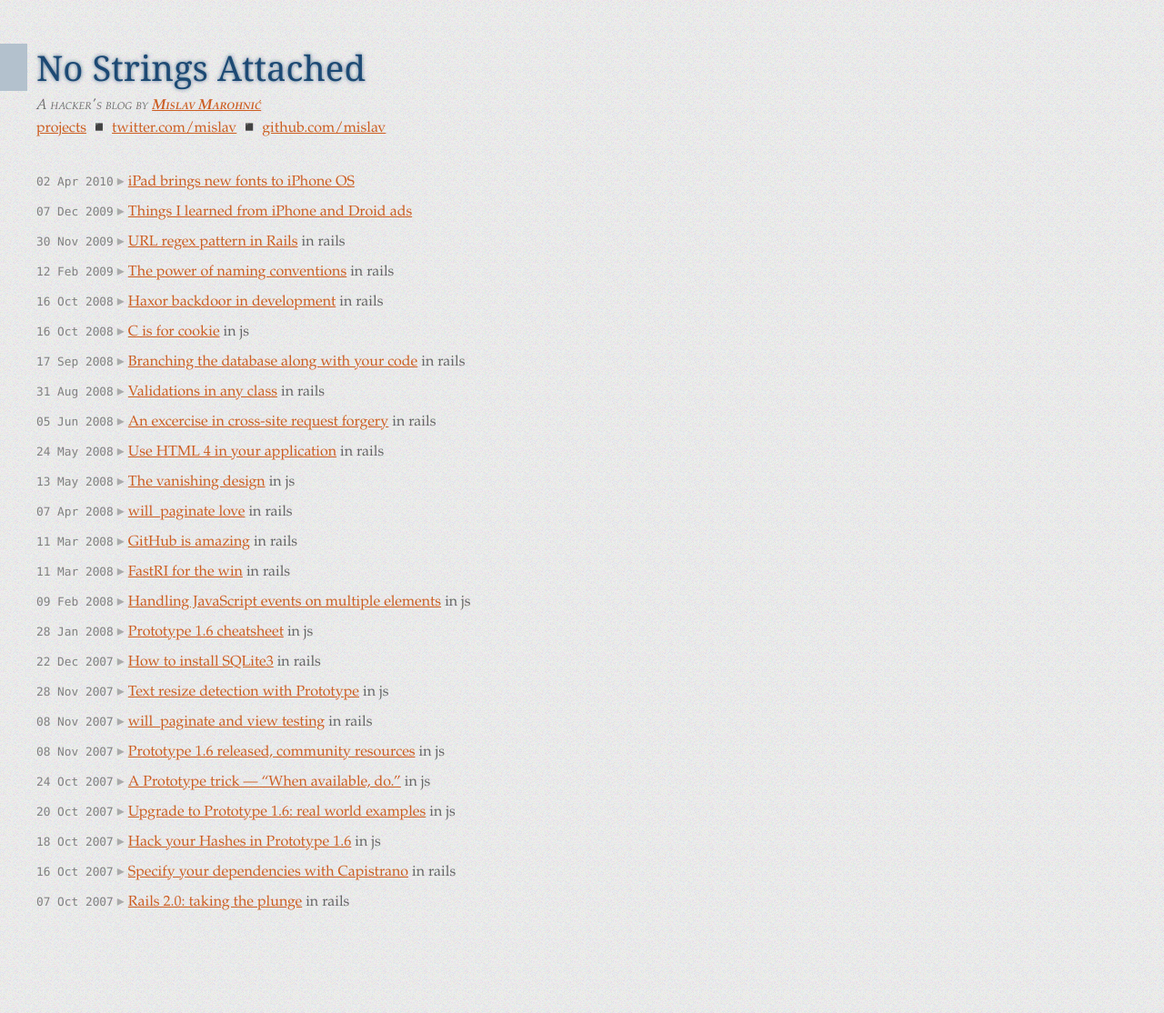
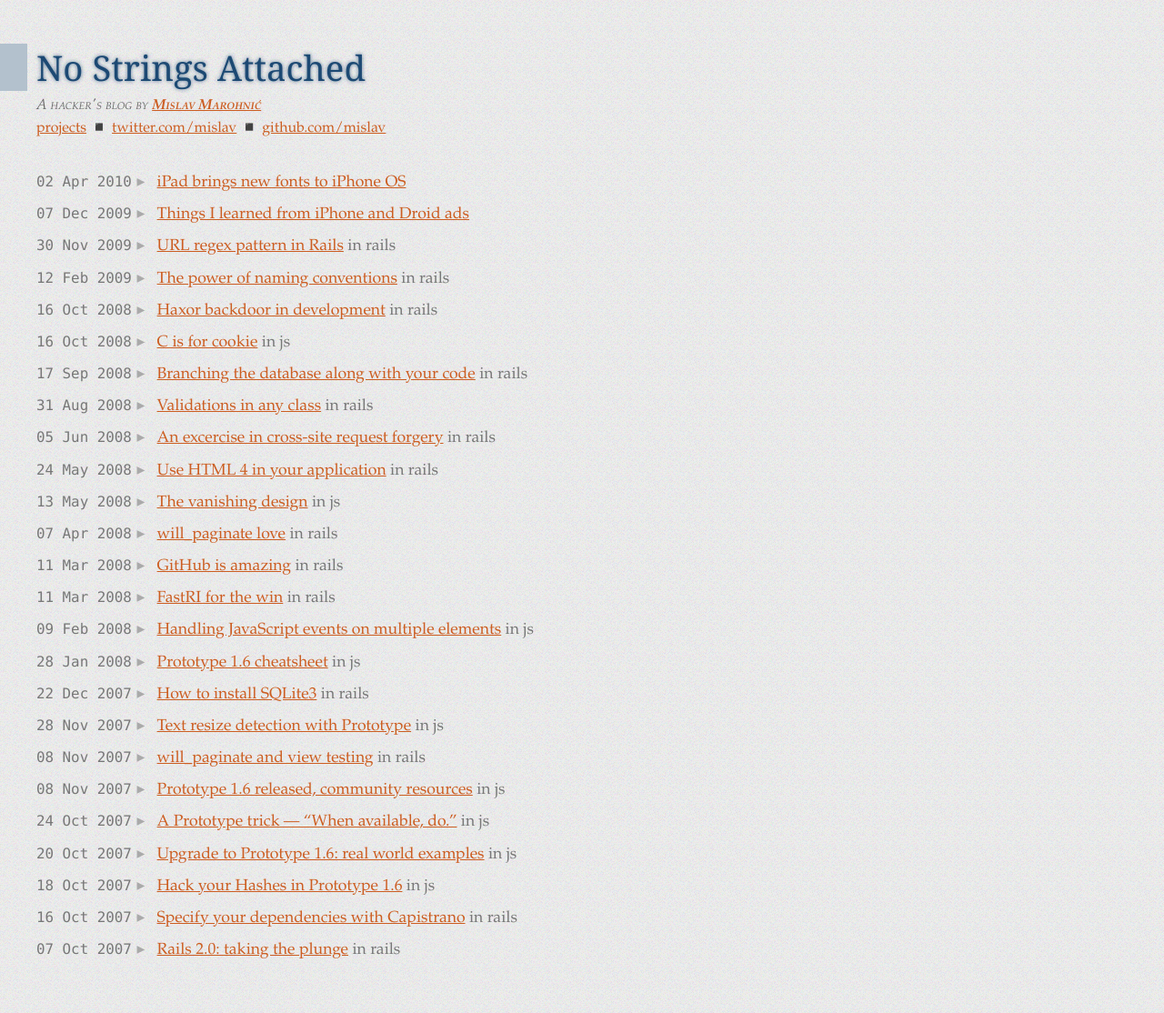
Before and after one commit to mislav/blog, a Jekyll site: the page built from index.html, in a window 1280 px wide. Shown: the whole page at 91% size. Built offline with Jekyll 4.4.1, drawn with Linux system fonts in a browser that asks for light colours; Markdown is read by kramdown in place of the engine named in the settings.

Commit message:
sexy iPhone & iPad styles

```diff
--- a/_layouts/default.html
+++ b/_layouts/default.html
@@ -14,6 +14,7 @@
     {% endif %}
     <meta name="author" content="Mislav Marohnić &lt;mislav.marohnic@gmail.com&gt;">
     <meta content='text/html; charset=utf-8' http-equiv='Content-Type'>
+    <meta content='initial-scale=1.0' name='viewport'>
     <link rel="icon" href="/favicon.ico">
 
     <link rel="openid.server" href="http://www.myopenid.com/server">
--- a/_layouts/solo.html
+++ b/_layouts/solo.html
@@ -8,7 +8,7 @@
     <meta name="author" content="Mislav Marohnić &lt;mislav.marohnic@gmail.com&gt;">
     <meta content='text/html; charset=utf-8' http-equiv='Content-Type'>
     <link rel="icon" href="/favicon.ico">
-    <meta name="viewport" content="width=320; initial-scale=1.0; maximum-scale=1.0; user-scalable=0;">
+    <meta name="viewport" content="initial-scale=1.0">
 
     {% if page.styles %}
     <style type="text/css" media="screen">{{ page.styles }}</style>
--- a/index.html
+++ b/index.html
@@ -14,7 +14,7 @@
   ◾ <a href="http://github.com/mislav" rel="me">github.com/mislav</a>
 </div>
 
-<ol class="posts">
+<ol class="posts home">
   {% for post in site.posts %}
     <li>
       <span class="date">{{ post.date | date_to_string }}</span>
--- a/stylesheets/style.css
+++ b/stylesheets/style.css
@@ -31,7 +31,7 @@
 h1, h2, h1 a:link, h2 a:link { color: #1c4973; font-weight: normal; }
 
 h1, h2 {
-  font: 300 2.4em "Museo", Georgia, "Times New Roman", serif;
+  font: 300 2.4em "Museo", "Cochin", Georgia, "Times New Roman", serif;
   border-left: 30px solid #b3c1cd;
   padding-left: 10px; margin-left: -40px;
   text-shadow: rgba(28, 73, 115, .7) 0 0 4px;
@@ -52,11 +52,38 @@
 
 dl.posts dd, dl.feeds dd { margin: 0 0 .4em 1em; }
 
-ol.posts { list-style: none; }
-ol.posts li { color: #aaa; }
+ol.posts { list-style: none; line-height: 1.6; }
+ol.posts.home { font-size: 1.1em; }
+ol.posts li { color: #aaa; padding-bottom: .4em; }
 ol.posts li a:visited { color: #444; }
-ol.posts li .date { font-family: Monaco, Courier, monospace; color: gray; font-size: 80%; }
-ol.posts li .categories { color: #666; }
+ol.posts li .date {
+  font-family: "American Typewriter", Monaco, Courier, monospace;
+  color: #777;
+  font-size: 90%;
+  display: inline-block;
+  min-width: 6.7em;
+}
+ol.posts li .date + a { margin-left: .5em; }
+ol.posts li .categories { color: #777; }
+
+@media only screen and (device-width: 768px) and (orientation: landscape) {
+  body { max-width: none; }
+  ol.posts.home {
+    font-size: .9em;
+    -webkit-column-count: 2; -webkit-column-gap: 2em;
+  }
+  ol.posts li .date + a { margin-left: 0; }
+}
+@media only screen and (min-device-width: 320px) and (max-device-width: 480px) {
+  body { font-size: 75%; margin: .4em .6em; }
+  a.home:first-child { position: static; top: 0; }
+  ol.posts.home { font-size: 1em; }
+  h1, h2 { border-left: none; margin-left: 0; padding-left: 0; }
+  ol.posts li .date { min-width: 0; display: block; }
+  ol.posts li .date + a { margin-left: 0; }
+  #post div.thumbnail { float: left; width: 100%; }
+  #post li { margin-left: 1.5em; }
+}
 
 dl.feeds dt { padding-left: 20px; background: transparent url(/images/feed-icon-small.png) no-repeat left 50%; }
 
@@ -65,8 +92,6 @@
 h3 { font-size: 1.1em; margin-top: 1.5em; }
 
 p, ul, ol { margin: 0.8em 0; }
-
-li + li { margin-top: .4em; }
 
 ins { text-decoration: none; border-bottom: 1px dotted #c0c0c0; border-color: #adb585; }
 
```
